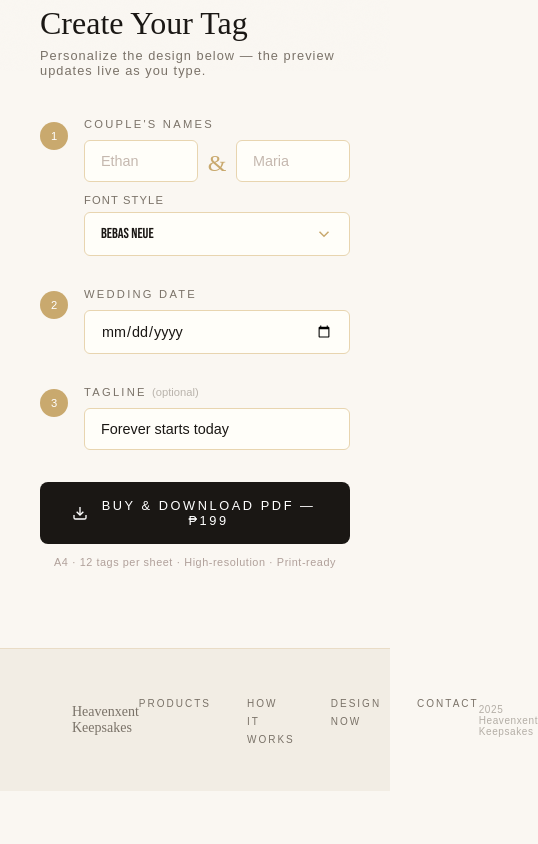
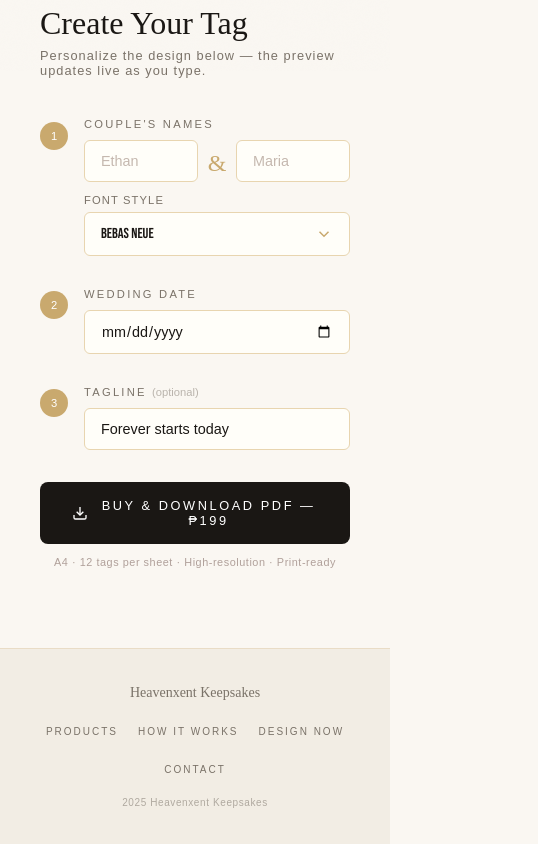
Before and after one commit to heavenxentkeepsakes/home-page, a website: page tag-editor/editor.html in a window 390 px wide. Shown: the part 773-1617 px from the top of the page, 538 px wide, since content can reach past the window. Before the commit the page ends 1564 px from the top, so only its background shows below. Drawn offline with nearby package versions, Linux system fonts and the light colour scheme; a web font is replaced by a local one.

Commit message:
Add files via upload

```diff
--- a/tag-editor/styles.css
+++ b/tag-editor/styles.css
@@ -681,6 +681,20 @@ input::placeholder {
     transform: none;
     margin-bottom: 1rem;
   }
+
+    .l-footer {
+    padding: 36px 24px;
+    flex-direction: column;
+    gap: 20px;
+    text-align: center;
+  }
+
+  .l-footer__links {
+    flex-wrap: wrap;
+    justify-content: center;
+    gap: 20px;
+  }
+
 }
 
 /* Custom dropdown styling */
```
